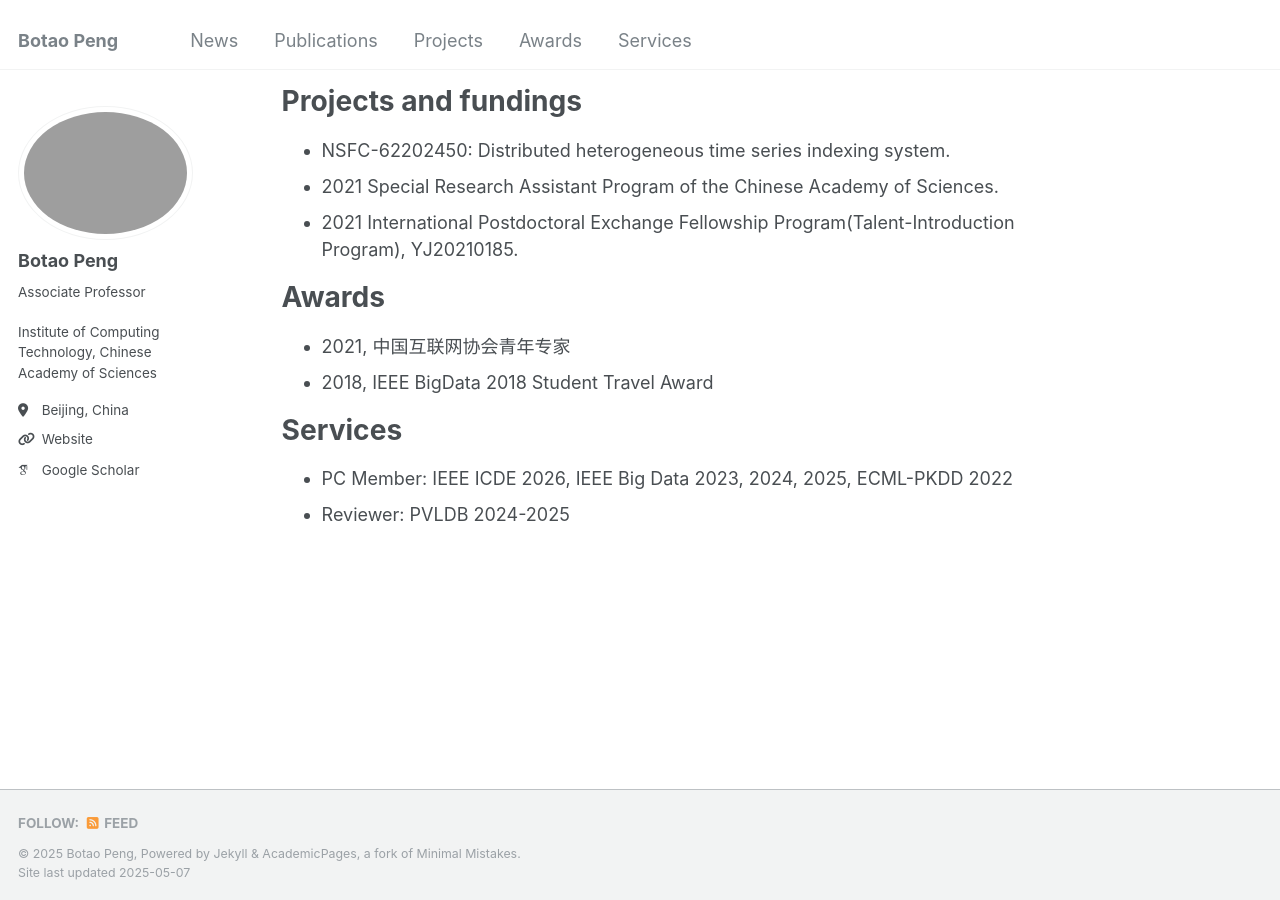
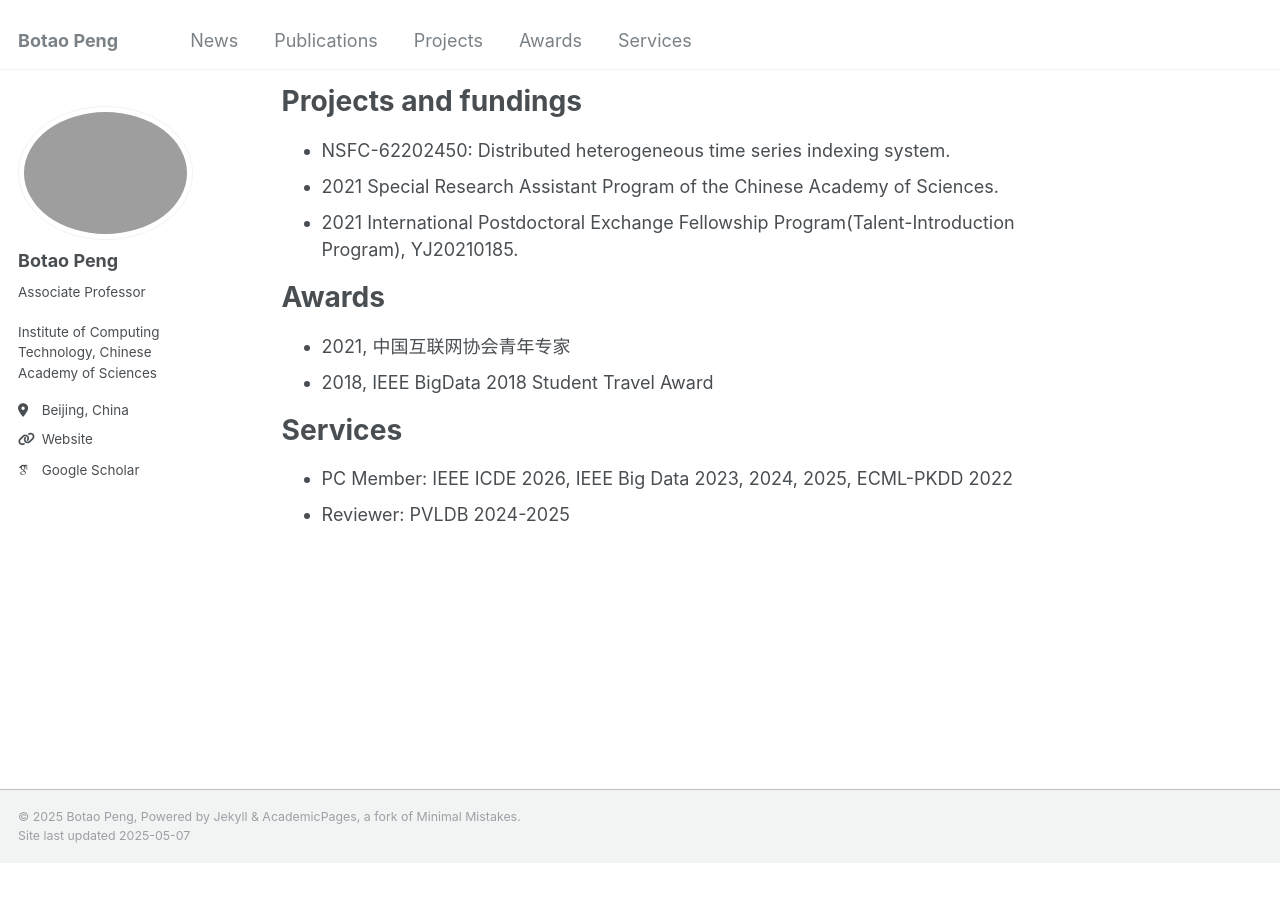
Before and after one commit to BotaoPENG/botaopeng.github.io, a Jekyll site: the page built from _pages/about.md, in a window 1280 px wide and 900 px high, scrolled down 2218 px. Built offline with Jekyll 4.4.1, drawn with Linux system fonts in a browser that asks for light colours; some web fonts are replaced; after the commit the page ends 3081 px from its top, so only the background shows below that.

Commit message:
Update footer.html

```diff
--- a/_includes/footer.html
+++ b/_includes/footer.html
@@ -1,22 +1,7 @@
 {% include base_path %}
 
 {% if site.author.github or site.author.bitbucket or site.atom_feed.hide != true %}
-<div class="page__footer-follow">
-  <ul class="social-icons">
-    {% if site.data.ui-text[site.locale].follow_label %}
-      <li><strong>{{ site.data.ui-text[site.locale].follow_label }}</strong></li>
-    {% endif %}
-    {% if site.author.github %}
-      <li><a href="http://github.com/{{ site.author.github }}"><i class="fab fa-github" aria-hidden="true"></i> GitHub</a></li>
-    {% endif %}
-    {% if site.author.bitbucket %}
-      <li><a href="http://bitbucket.org/{{ site.author.bitbucket }}"><i class="fab fa-bitbucket" aria-hidden="true"></i> Bitbucket</a></li>
-    {% endif %}
-    {% if site.atom_feed.hide != true %}
-    <li><a href="{% if site.atom_feed.path %}{{ site.atom_feed.path }}{% else %}{{ base_path }}/feed.xml{% endif %}"><i class="fa fa-fw fa-rss-square" aria-hidden="true"></i> {{ site.data.ui-text[site.locale].feed_label | default: "Feed" }}</a></li>
-    {% endif %}
-  </ul>
-</div>
+
 {% endif %}
 
 <div class="page__footer-copyright">
```
